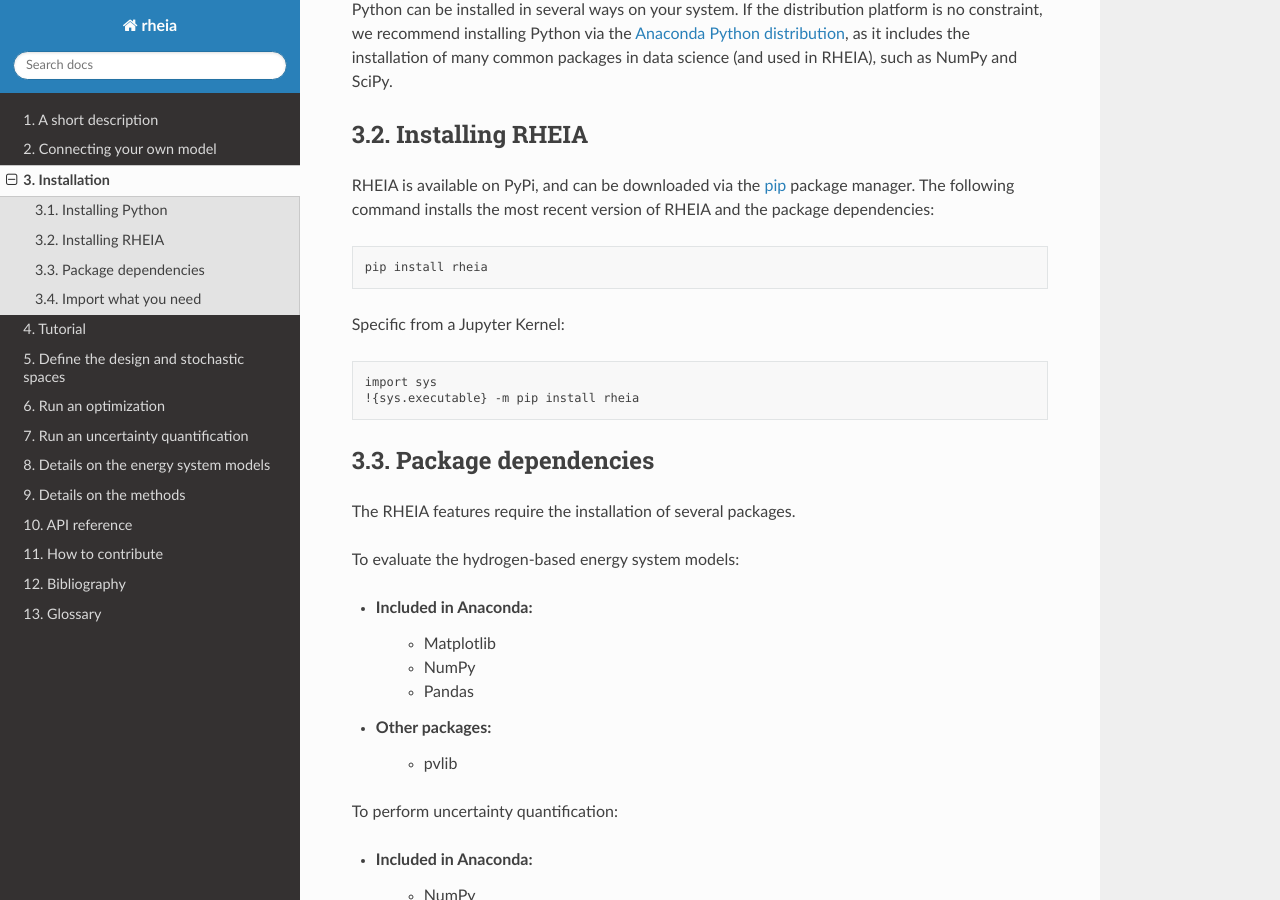
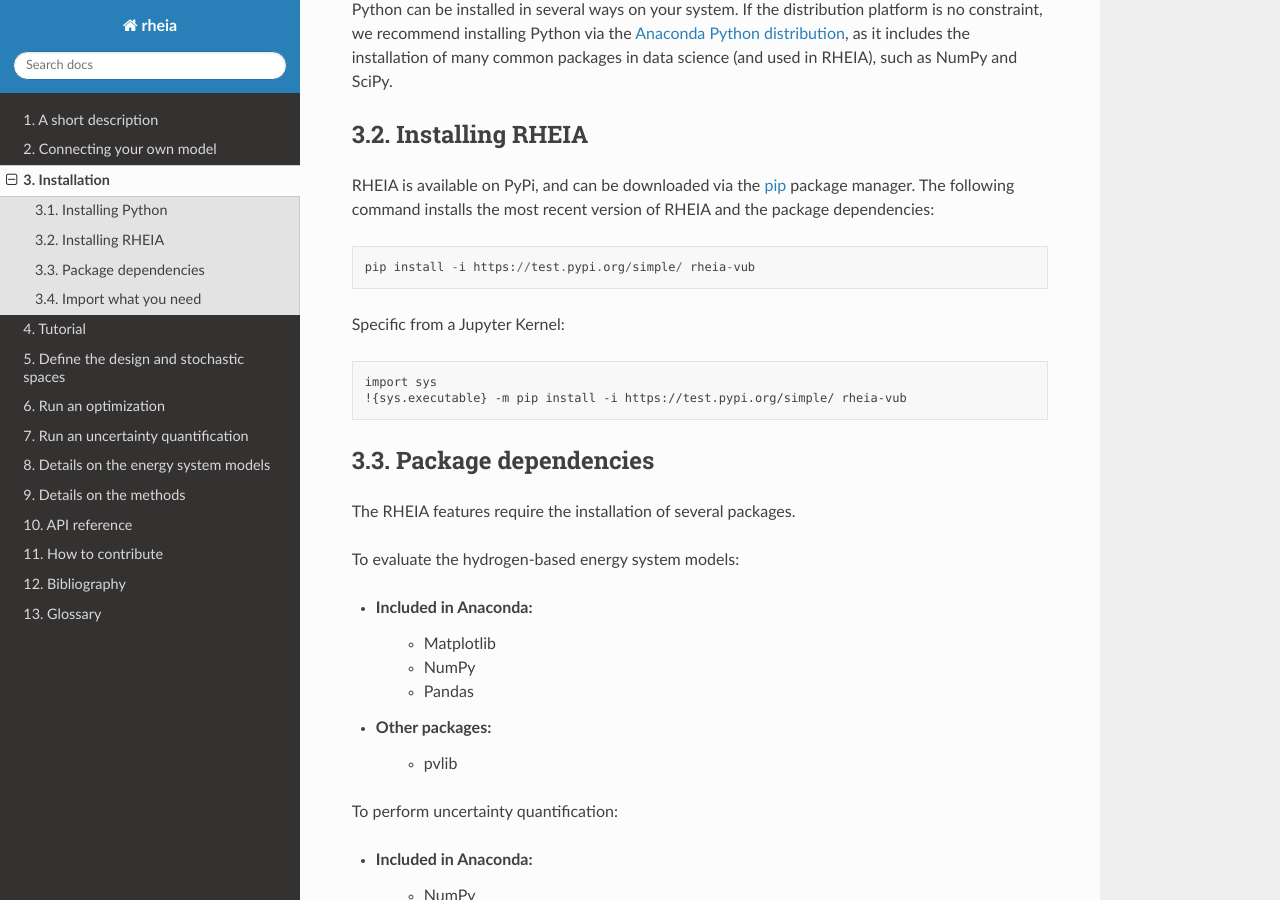
Before and after one commit to rheia-framework/RHEIA, a Sphinx documentation site: the page built from docs/sphinx/installation.rst, in a window 1280 px wide and 900 px high, scrolled down 314 px. Built offline with Sphinx 7.4.7 and the Read the Docs theme 2.0.0, drawn with Linux system fonts in a browser that asks for light colours; pages that are not in the unit, such as notebooks, are missing from menus.

Commit message:
update command line to install framework

```diff
--- a/docs/sphinx/installation.rst
+++ b/docs/sphinx/installation.rst
@@ -19,12 +19,12 @@ Installing RHEIA
 RHEIA is available on PyPi, and can be downloaded via the `pip <https://pip.pypa.io/en/stable/>`_ package manager.
 The following command installs the most recent version of RHEIA and the package dependencies::
 
-	pip install rheia
+	pip install -i https://test.pypi.org/simple/ rheia-vub
 
 Specific from a Jupyter Kernel::
 
 	import sys
-	!{sys.executable} -m pip install rheia
+	!{sys.executable} -m pip install -i https://test.pypi.org/simple/ rheia-vub
 
 
 Package dependencies
```
